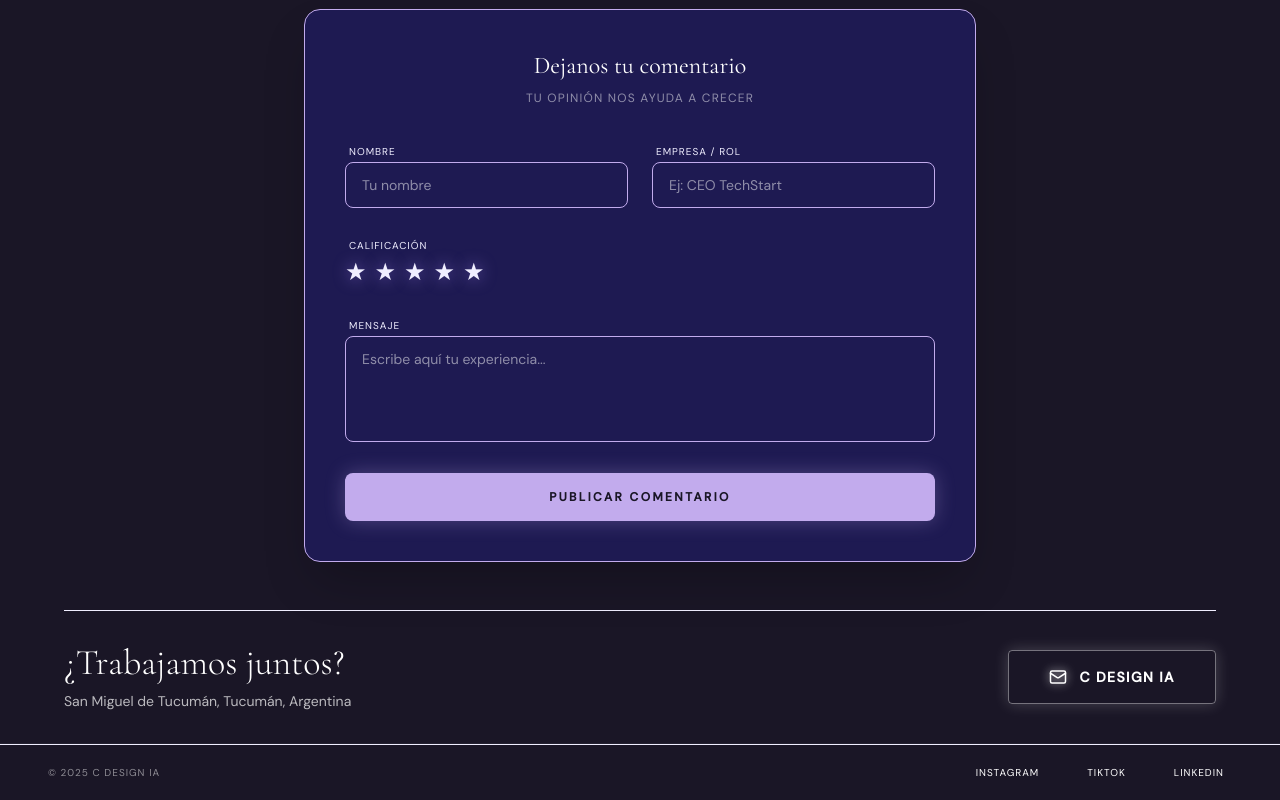
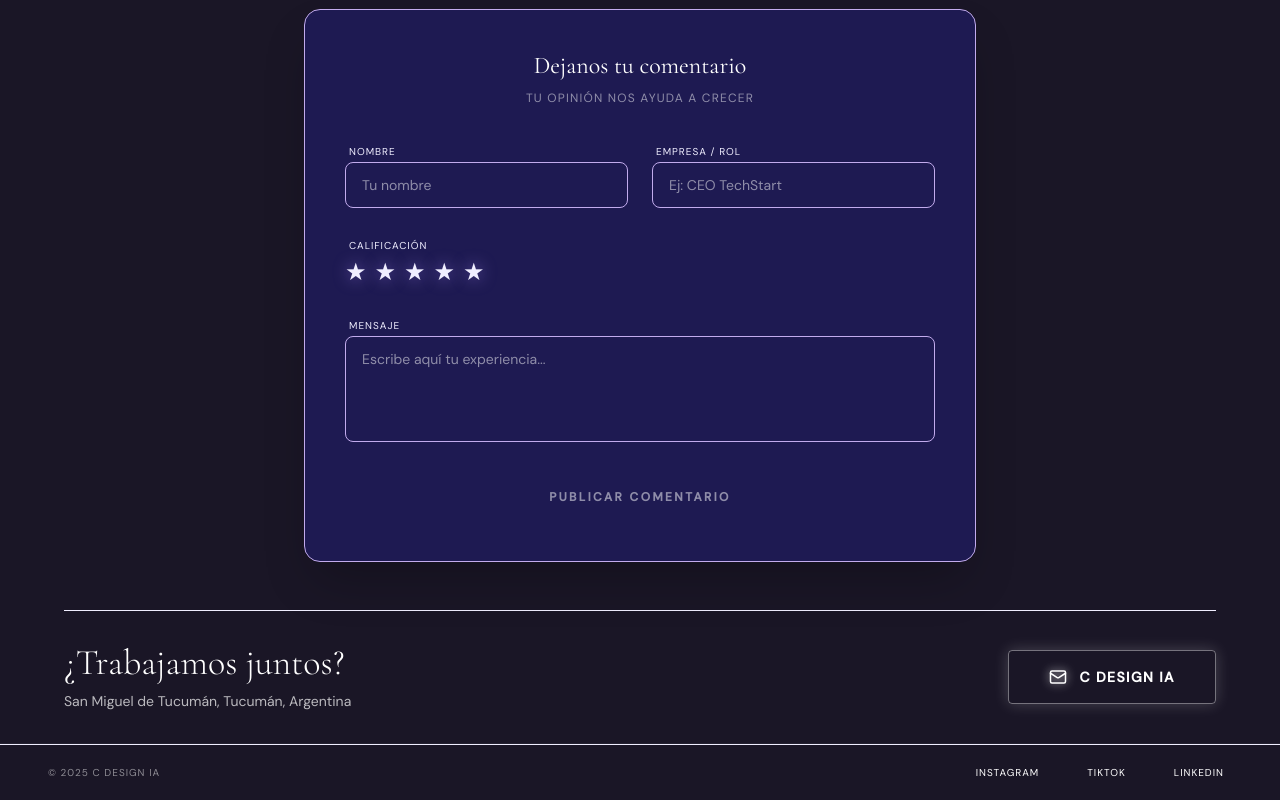
Before and after one commit to consty16/CDESIGNIA, a React (Vite) app: page / in a window 1280 px wide. Shown: the part 3330-4130 px from the top of the page. Built offline with nearby package versions, Linux system fonts and the light colour scheme.

Commit message:
FIX: unlock submit button and improve visual feedback

```diff
--- a/src/components/Layout.tsx
+++ b/src/components/Layout.tsx
@@ -587,6 +587,7 @@ export const Contact: React.FC = () => {
 
   const handleSubmit = (e: React.FormEvent) => {
     e.preventDefault();
+    if (isSubmitting) return;
     setIsSubmitting(true);
 
     const formDataToSubmit = new URLSearchParams();
@@ -739,12 +740,11 @@ export const Contact: React.FC = () => {
 
             <button
               type="submit"
-              disabled={isSubmitting}
               className={cn(
                 "w-full py-4 rounded-lg text-xs uppercase tracking-[0.2em] font-bold transition-all duration-500 flex items-center justify-center gap-3",
-                isSubmitting
-                  ? "bg-lilac/20 text-white/50 cursor-not-allowed"
-                  : "btn-publicar"
+                formData.text.trim()
+                  ? "btn-publicar cursor-pointer"
+                  : "bg-lilac/20 text-white/50 cursor-not-allowed"
               )}
             >
               {isSubmitting ? (
```
